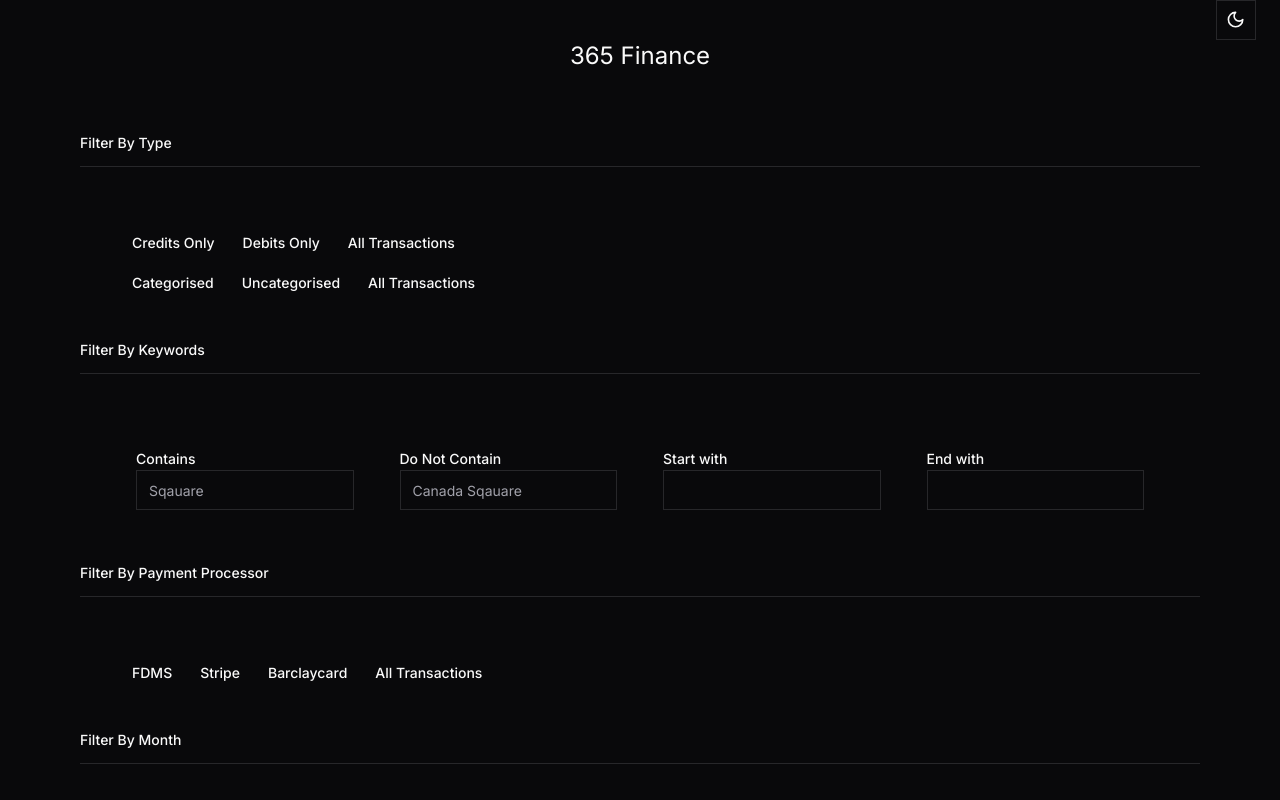
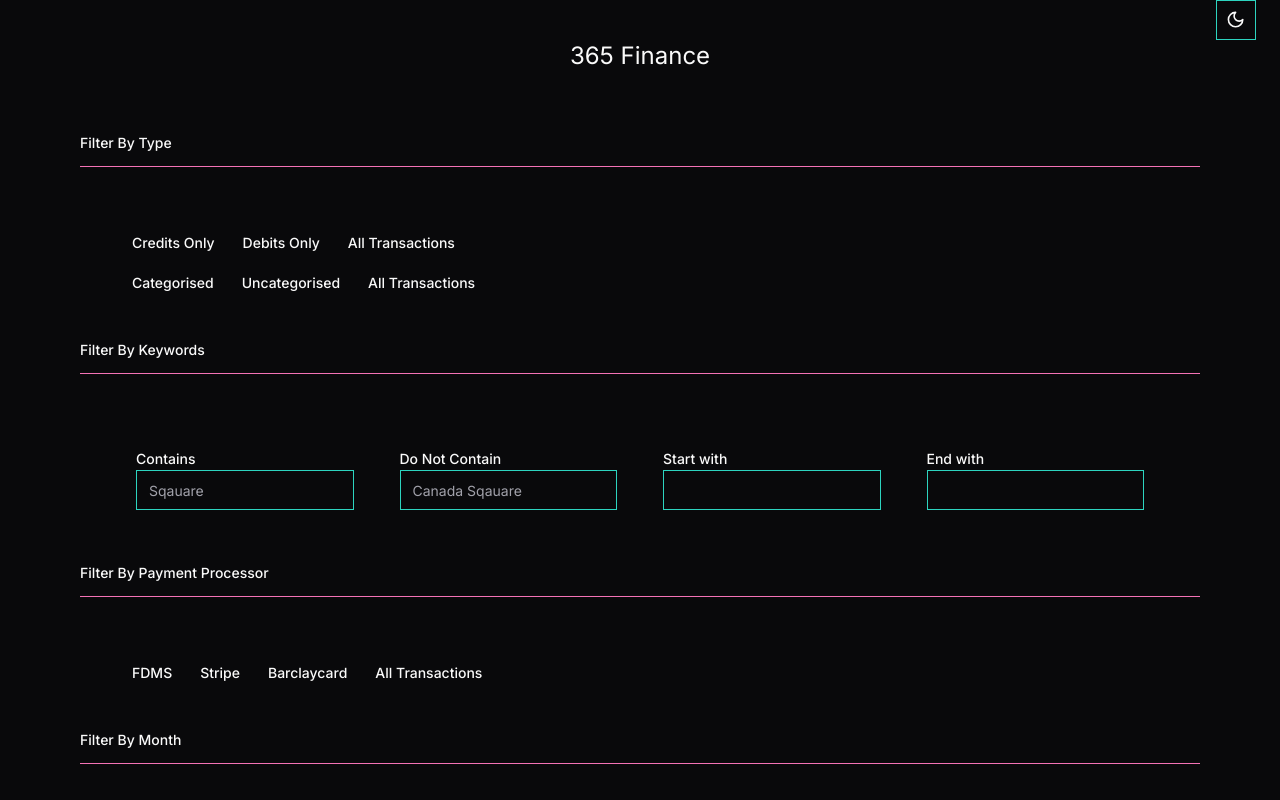
Before and after one commit to Smile2B/365finance, a Next.js app: page / in a window 1280 px wide. Shown: the top 800 px of the page. Built offline with nearby package versions, Linux system fonts and the light colour scheme.

Commit message:
add colours

```diff
--- a/src/app/globals.css
+++ b/src/app/globals.css
@@ -16,18 +16,14 @@
     --secondary-foreground: 240 5.9% 10%;
     --muted: 240 4.8% 95.9%;
     --muted-foreground: 240 3.8% 46.1%;
-    --accent: 240 4.8% 95.9%;
+    --accent: 172.5 66% 50.4%;
     --accent-foreground: 240 5.9% 10%;
     --destructive: 0 84.2% 60.2%;
     --destructive-foreground: 0 0% 98%;
-    --border: 240 5.9% 90%;
-    --input: 240 5.9% 90%;
+    --border: 328.6 85.5% 70.2%;
+    --input: 172.5 66% 50.4%;
     --ring: 240 10% 3.9%;
-    --chart-1: 173 58% 39%;
-    --chart-2: 12 76% 61%;
-    --chart-3: 197 37% 24%;
-    --chart-4: 43 74% 66%;
-    --chart-5: 27 87% 67%;
+
   }
 
   .dark {
@@ -43,18 +39,14 @@
     --secondary-foreground: 0 0% 98%;
     --muted: 240 3.7% 15.9%;
     --muted-foreground: 240 5% 64.9%;
-    --accent: 240 3.7% 15.9%;
+    --accent: 163.1 88.1% 19.8%;
     --accent-foreground: 0 0% 98%;
     --destructive: 0 62.8% 30.6%;
     --destructive-foreground: 0 0% 98%;
-    --border: 240 3.7% 15.9%;
-    --input: 240 3.7% 15.9%;
+    --border: 328.6 85.5% 70.2%;
+    --input: 172.5 66% 50.4%;
     --ring: 240 4.9% 83.9%;
-    --chart-1: 220 70% 50%;
-    --chart-5: 160 60% 45%;
-    --chart-3: 30 80% 55%;
-    --chart-4: 280 65% 60%;
-    --chart-2: 340 75% 55%;
+
   }
 }
 
--- a/src/app/page.tsx
+++ b/src/app/page.tsx
@@ -521,7 +521,7 @@ export default function Home() {
           </div>
           <Separator className="my-4" />
         </div>
-        <div className="flex items-center gap-3.5  p-10">
+        <div className="flex items-center gap-3.5 dark:bg-#DE6DA3 p-10">
           <div className="p-4">
             {" "}
             <Label htmlFor="">Contains</Label>
```
Also changed, not shown: components.json.
